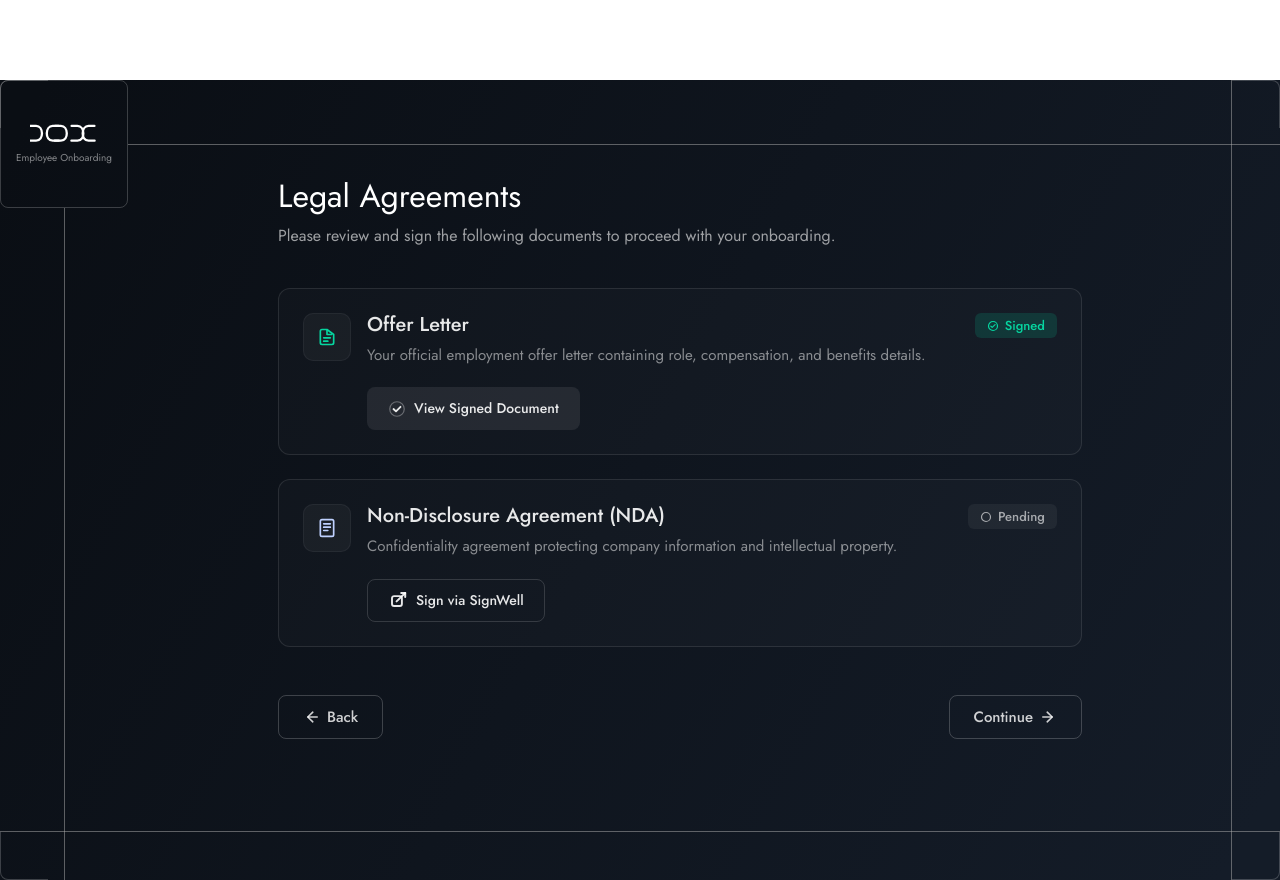
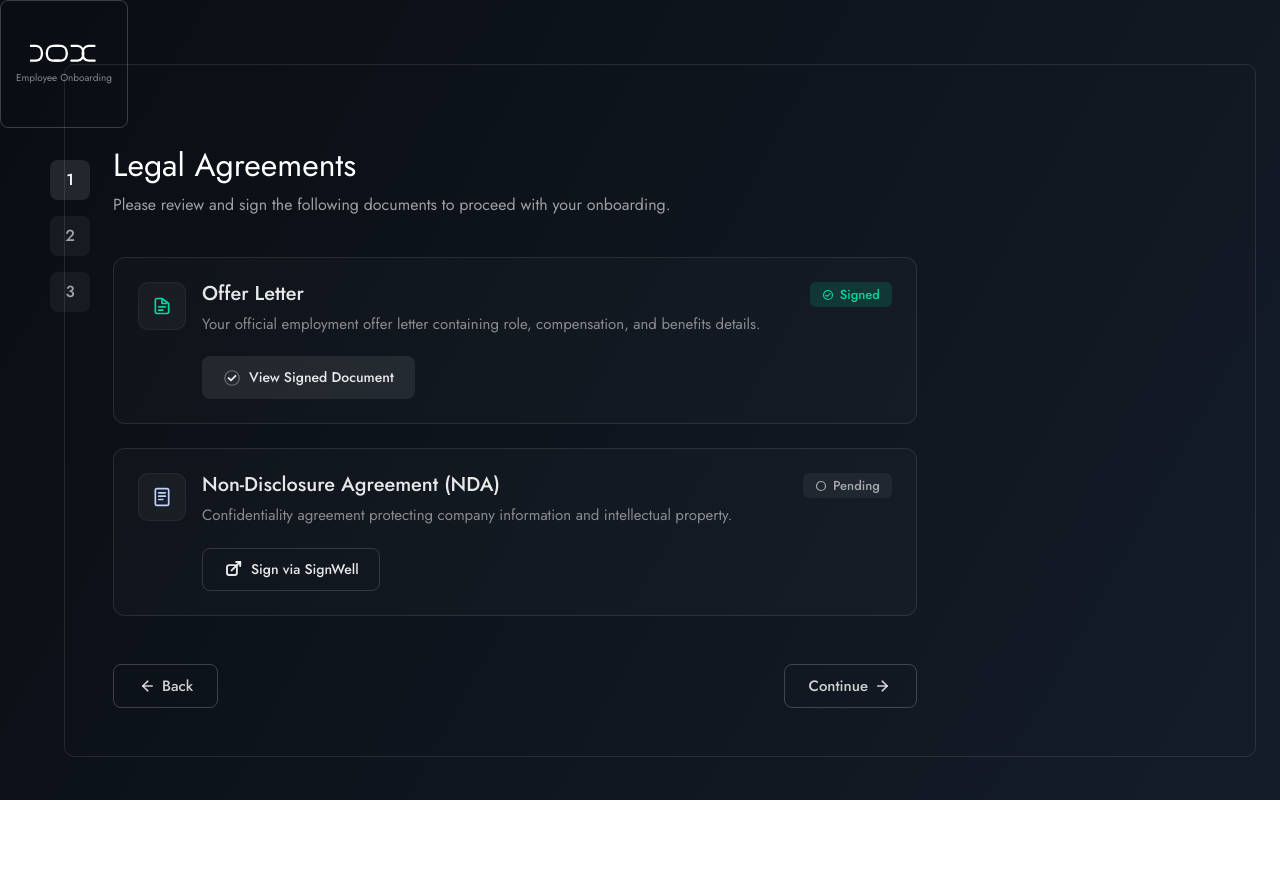
Before and after one commit to NoCapCode-tm/Dox, a React (Vite) app: page /legal-agreements in a window 1280 px wide. After the commit the page ends 800 px from the top, so only its background shows below. Built offline with nearby package versions, Linux system fonts and the light colour scheme; a web font is replaced by a local one.

Commit message:
refactor(LegalAgreements): fix the square containers encapsulating content

```diff
--- a/src/pages/LegalAgreements.jsx
+++ b/src/pages/LegalAgreements.jsx
@@ -5,43 +5,40 @@ const LegalAgreements = () => {
 
     return (
         <div
-            className="relative min-h-screen w-full font-[Jost] text-white"
+            className="relative h-screen w-screen overflow-auto font-[Jost] text-white"
             style={{ background: 'linear-gradient(119.18deg, #0A0E14 2.67%, #141C28 96.61%)' }}
         >
-            {/* Top-Left Logo Square - No Padding */}
-            <div className="absolute top-0 left-0 w-32 h-32 border border-white/20 rounded-lg flex flex-col items-center justify-center z-20">
+            {/* Sidebar */}
+            {/* DOX logo square fixed to top-left */}
+            <div className="absolute top-0 left-0 z-50">
+                <div className="w-32 h-32 border border-white/20 rounded-lg flex flex-col items-center justify-center bg-transparent">
                     <DoxLogo />
                     <p className="text-[10px] leading-[14px] text-white/50 mt-2">Employee Onboarding</p>
                 </div>
+            </div>
 
-            {/* Frame Lines Starting from Center of Logo Square */}
-            {/* Top Border Line - starts from center right of logo square */}
-            <div className="absolute left-32 right-0 h-px" style={{ top: '64px', background: 'rgba(173, 173, 173, 0.5)' }}></div>
+            {/* Sidebar (steps only) - no right border to avoid extra line */}
+            <aside className="fixed left-0 top-0 h-full w-[120px] md:w-[140px] z-30 flex flex-col bg-transparent pt-36">
+                <div className="flex-1 flex flex-col items-center justify-start mt-4 gap-4 px-4">
+                    <div className="w-10 h-10 rounded-[8px] flex items-center justify-center text-[16px] bg-white/10 text-white font-medium">1</div>
+                    <div className="w-10 h-10 rounded-[8px] flex items-center justify-center text-[16px] bg-white/5 text-white/60 font-medium">2</div>
+                    <div className="w-10 h-10 rounded-[8px] flex items-center justify-center text-[16px] bg-white/5 text-white/60 font-medium">3</div>
+                </div>
+            </aside>
 
-            {/* Bottom Border Line */}
-            <div className="absolute left-0 right-0 bottom-12 h-px" style={{ background: 'rgba(173, 173, 173, 0.5)' }}></div>
-
-            {/* Left Border Line - starts from center bottom of logo square */}
-            <div className="absolute top-32 bottom-0 w-px" style={{ left: '64px', background: 'rgba(173, 173, 173, 0.5)' }}></div>
-
-            {/* Right Border Line */}
-            <div className="absolute top-0 bottom-0 right-12 w-px" style={{ background: 'rgba(173, 173, 173, 0.5)' }}></div>
-
-            {/* Corners */}
-            <div className="absolute top-0 left-0 w-12 h-12 border-t border-l border-white/20 rounded-tl-lg"></div>
-            <div className="absolute top-0 right-0 w-12 h-12 border-t border-r border-white/20 rounded-tr-lg"></div>
-            <div className="absolute bottom-0 left-0 w-12 h-12 border-b border-l border-white/20 rounded-bl-lg"></div>
-            <div className="absolute bottom-0 right-0 w-12 h-12 border-b border-r border-white/20 rounded-br-lg"></div>
-
-            {/* Main Content Area */}
-            <main className="flex-1 flex items-center justify-center p-12" style={{ marginLeft: '80px', marginTop: '80px' }}>
-                <div className="w-full max-w-[900px] p-8 md:p-12">
+            {/* Framed container starting from center of logo square */}
+            {/* Use margins so frame participates in document flow and its bottom is visible */}
+            <div className="relative" style={{ marginLeft: 64, marginTop: 64, marginRight: 24, marginBottom: 48, zIndex: 20 }}>
+                <div className="w-full border border-white/10 rounded-[10px] relative">
+                    {/* Main Content */}
+                    {/* Frame grows with content; page scrolls when needed */}
+                    <main className="w-full flex flex-col items-start justify-center">
+                        <div className="w-full max-w-[900px] p-8 md:p-12 mt-8">
                             <h1 className="text-[32px] leading-tight font-normal text-white">Legal Agreements</h1>
                             <p className="mt-2 text-[16px] text-white/60">
                                 Please review and sign the following documents to proceed with your onboarding.
                             </p>
 
-                    {/* Agreement Cards */}
                             <div className="mt-10 space-y-6">
                                 <AgreementCard
                                     title="Offer Letter"
@@ -63,7 +60,6 @@ const LegalAgreements = () => {
                                 />
                             </div>
 
-                    {/* Footer Actions */}
                             <div className="mt-12 flex items-center justify-between">
                                 <button
                                     type="button"
@@ -85,6 +81,8 @@ const LegalAgreements = () => {
                             </div>
                         </div>
                     </main>
+                </div>
+            </div>
         </div>
     )
 }
```
Lines whose indentation alone changed are shown as unchanged.
